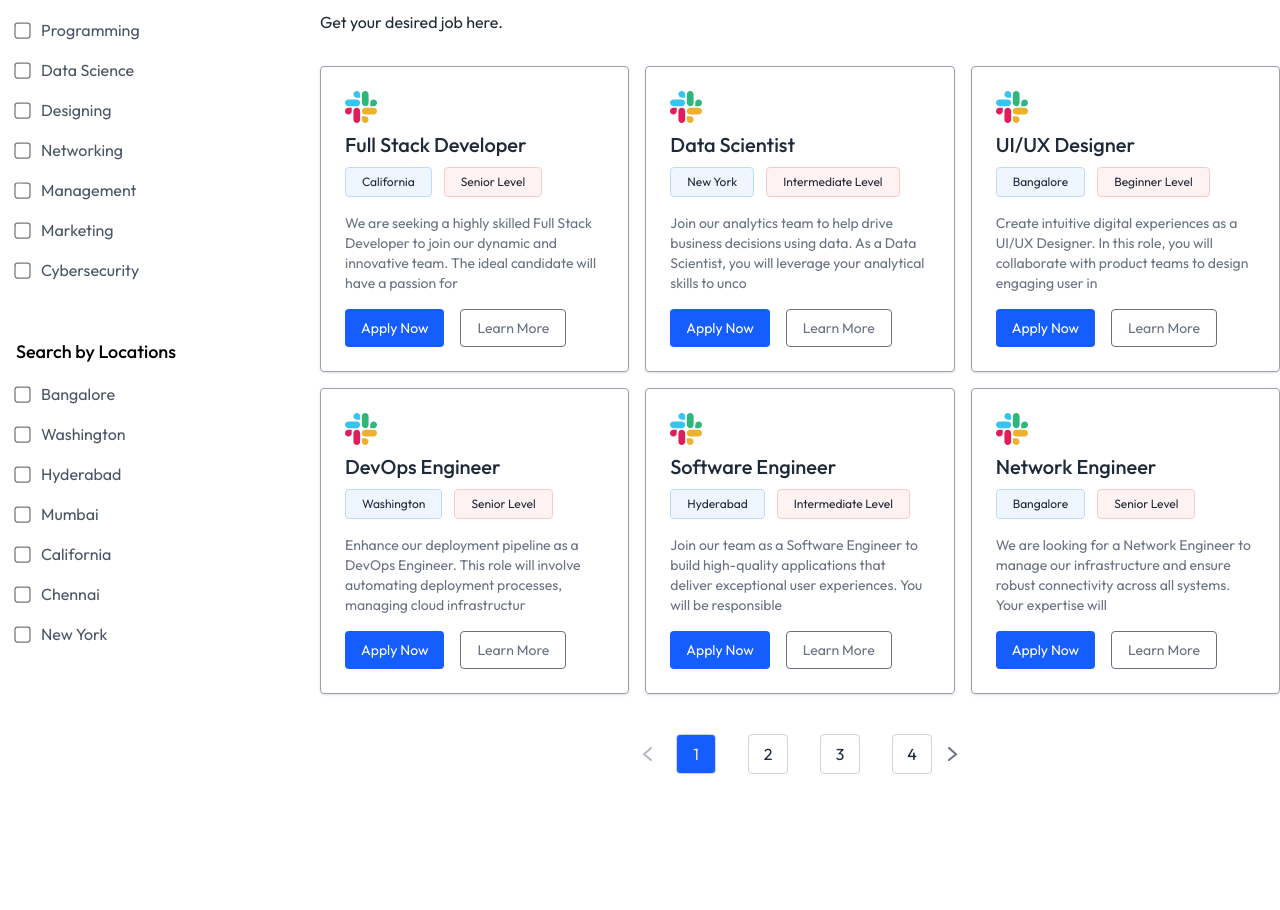
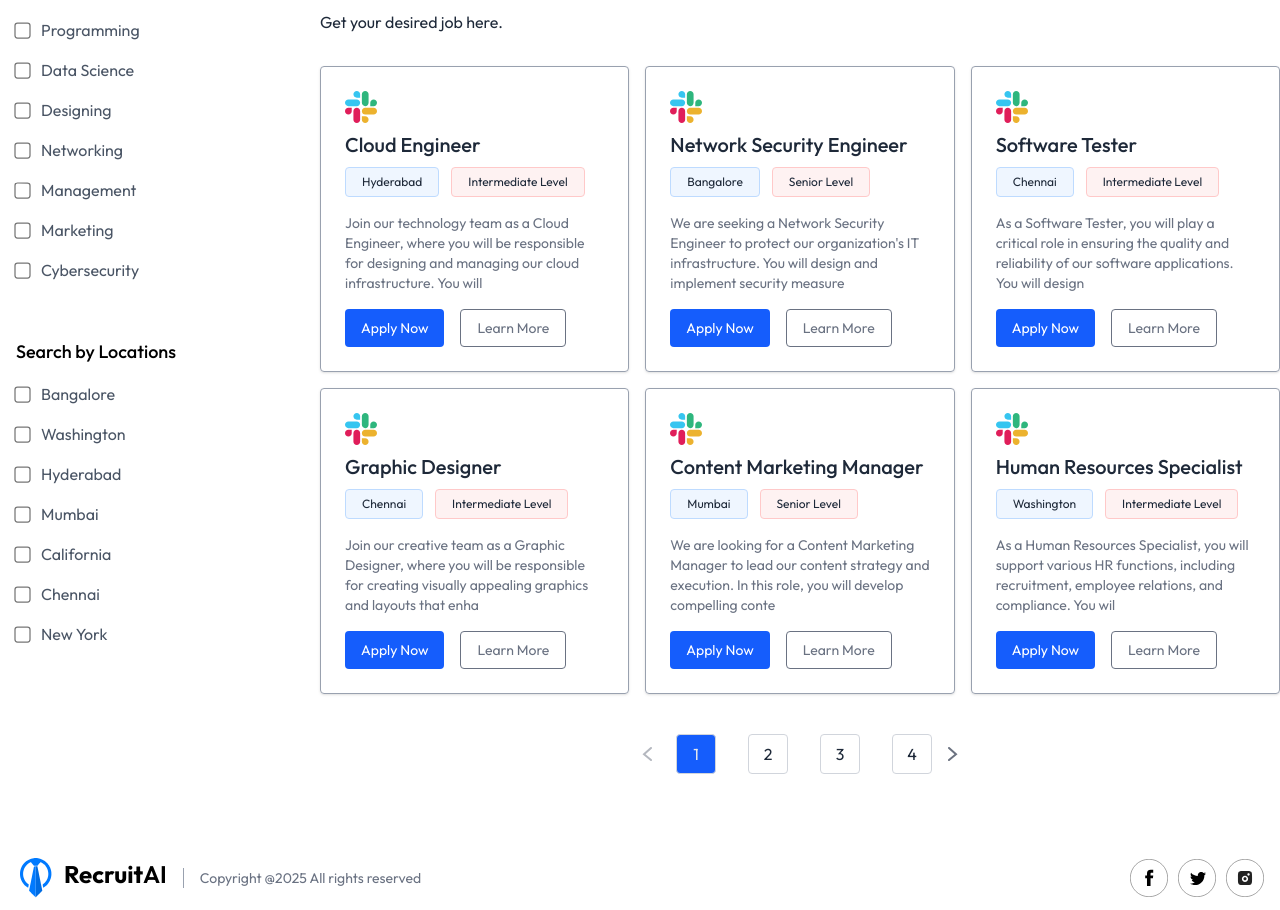
Before and after one commit to Hitanshu-codes/Recruit-AI, a React (Vite) app in the folder recruitAI/: page / in a window 1280 px wide. Shown: the part 580-1490 px from the top of the page. Before the commit the page ends 1386 px from the top, so only its background shows below. Built offline with nearby package versions, Linux system fonts and the light colour scheme; no server answers.

Commit message:
Add Footer component and enhance JobListing with filtering functionality

```diff
--- /dev/null
+++ b/recruitAI/src/components/Footer.jsx
@@ -0,0 +1,24 @@
+import React from 'react'
+import { assets } from '../assets/assets'
+
+const Footer = () => {
+  return (
+    <div className='container px-4 2xl:px-20 mx-auto flex justify-between items-center gap-4 py-3 mt-10'>
+
+      <div className='flex flex-row gap-2 align-center justify-center'>
+        <img className='h-10 w-10 object-contain' src={assets.logo_icon} alt="" />
+        <h2 className='text-2xl'>
+          <span className='font-bold'>Recruit</span>
+          <span className='font-semibold'>AI</span></h2>
+      </div>
+      <p className='flex-1 border-l border-gray-400 pl-4 text-sm text-gray-500 max-sm:hidden'>Copyright @2025 All rights reserved</p>
+      <div className='flex gap-2.5'>
+        <img width={38} src={assets.facebook_icon} alt="" />
+        <img width={38} src={assets.twitter_icon} alt="" />
+        <img width={38} src={assets.instagram_icon} alt="" />
+      </div>
+    </div>
+  )
+}
+
+export default Footer
--- a/recruitAI/src/components/JobListing.jsx
+++ b/recruitAI/src/components/JobListing.jsx
@@ -1,4 +1,4 @@
-import React, { useState } from 'react'
+import React, { use, useState, useEffect } from 'react'
 import { useContext } from 'react'
 import { AppContext } from '../context/AppContext'
 import { assets, JobCategories, JobLocations } from '../assets/assets'
@@ -9,7 +9,28 @@ const JobListing = () => {
   const { isSearched, searchFilter, setSearchFilter, jobs } = useContext(AppContext)
   const [showFilter, setShowFilter] = useState(false)
   const [currentPage, setCurrentPage] = useState(1)
-  const totalPages = Math.ceil(jobs.length / 6)
+  const [totalPages, setTotalPages] = useState(Math.ceil(jobs.length / 6))
+  const [selectedCategories, setSelectedCategories] = useState([])
+  const [selectedLocations, setSelectedLocations] = useState([])
+  const [filterdJobs, setFilteredJobs] = useState(jobs)
+  const handleCategoryChange = (category) => {
+    setSelectedCategories(prevCategories => prevCategories.includes(category) ? prevCategories.filter(c => c !== category) : [...prevCategories, category]);
+  }
+  const handleLocationChange = (location) => {
+    setSelectedLocations(prevLocations => prevLocations.includes(location) ? prevLocations.filter(l => l !== location) : [...prevLocations, location]);
+  }
+  useEffect(() => {
+    const matchesCategories = job => selectedCategories.length === 0 || selectedCategories.includes(job.category)
+    const matchesLocations = job => selectedLocations.length === 0 || selectedLocations.includes(job.location)
+    const matchesTitle = job => searchFilter.title === "" || job.title.toLowerCase().includes(searchFilter.title.toLowerCase())
+
+    const matchesSearchLocation = job => searchFilter.location === "" || job.location.toLowerCase().includes(searchFilter.location.toLowerCase())
+    const newFilteredJobs = jobs.slice().reverse().filter(job => matchesCategories(job) && matchesLocations(job) && matchesTitle(job) && matchesSearchLocation(job))
+    setFilteredJobs(newFilteredJobs)
+    setCurrentPage(1)
+    setTotalPages(Math.ceil(newFilteredJobs.length / 6))
+
+  }, [selectedCategories, selectedLocations, searchFilter, jobs])
 
   return (
     <div className='container 2xl:px-20 mx-auto flex flex-col lg:flex-row max-lg: space-y-8 py-8'>
@@ -50,7 +71,8 @@ const JobListing = () => {
             {
               JobCategories.map((category, index) => (
                 <li key={index} className='flex gap-3 items-center'>
-                  <input type="checkbox" className='scale-125' />
+                  <input type="checkbox" className='scale-125' onChange={() => handleCategoryChange(category)}
+                    checked={selectedCategories.includes(category)} />
                   <label>{category}</label>
                 </li>
               ))
@@ -64,7 +86,8 @@ const JobListing = () => {
             {
               JobLocations.map((location, index) => (
                 <li key={index} className='flex gap-3 items-center'>
-                  <input type="checkbox" className='scale-125' />
+                  <input type="checkbox" className='scale-125'
+                    onChange={() => handleLocationChange(location)} checked={selectedLocations.includes(location)} />
                   <label>{location}</label>
                 </li>
               ))
@@ -80,13 +103,13 @@ const JobListing = () => {
         <h3 className='font-medium text-3xl py-2' id='job-list'>Latest Jobs</h3>
         <p className='mb-8'>Get your desired job here.</p>
         <div className='grid grid-cols-1 sm:grid-cols-2 xl:grid-cols-3 gap-4'>
-          {jobs.slice((currentPage - 1) * 6, currentPage * 6).map((job, index) => (
+          {filterdJobs.slice((currentPage - 1) * 6, currentPage * 6).map((job, index) => (
             <JobCard key={index} job={job} />
           ))}
         </div>
         {/* Pagination */}
         {
-          jobs.length > 0 && (
+          filterdJobs.length > 0 && (
             <div className='flex items-center justify-center mt-10 space-x-2'>
               <button
                 type='button'
--- a/recruitAI/src/pages/Home.jsx
+++ b/recruitAI/src/pages/Home.jsx
@@ -2,12 +2,14 @@ import React from "react";
 import Navbar from "../components/Navbar";
 import Hero from "../components/Hero";
 import JobListing from "../components/JobListing";
+import Footer from "../components/Footer";
 
 const Home = () => {
   return <div>
     <Navbar />
     <Hero />
     <JobListing />
+    <Footer />
   </div>;
 };
 
```
